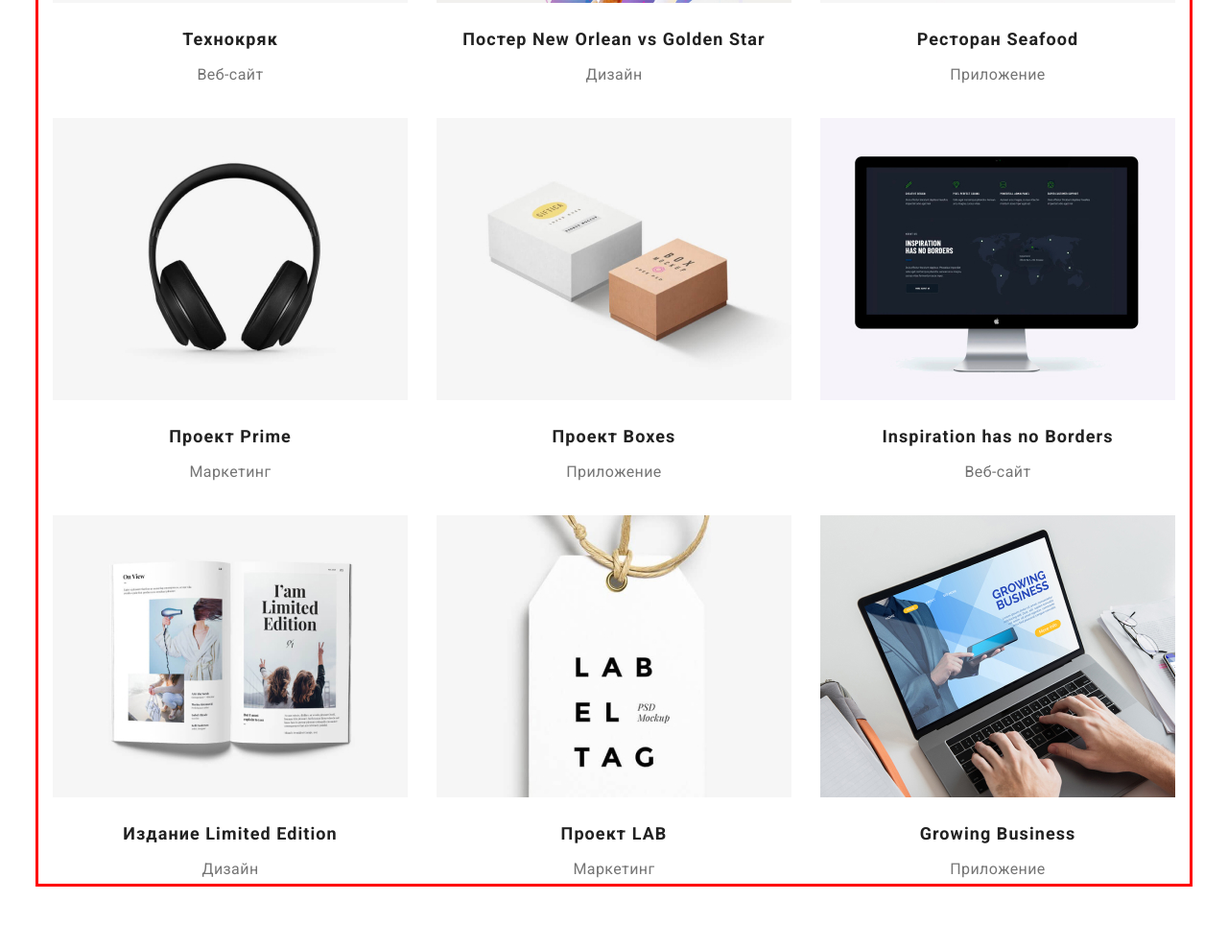
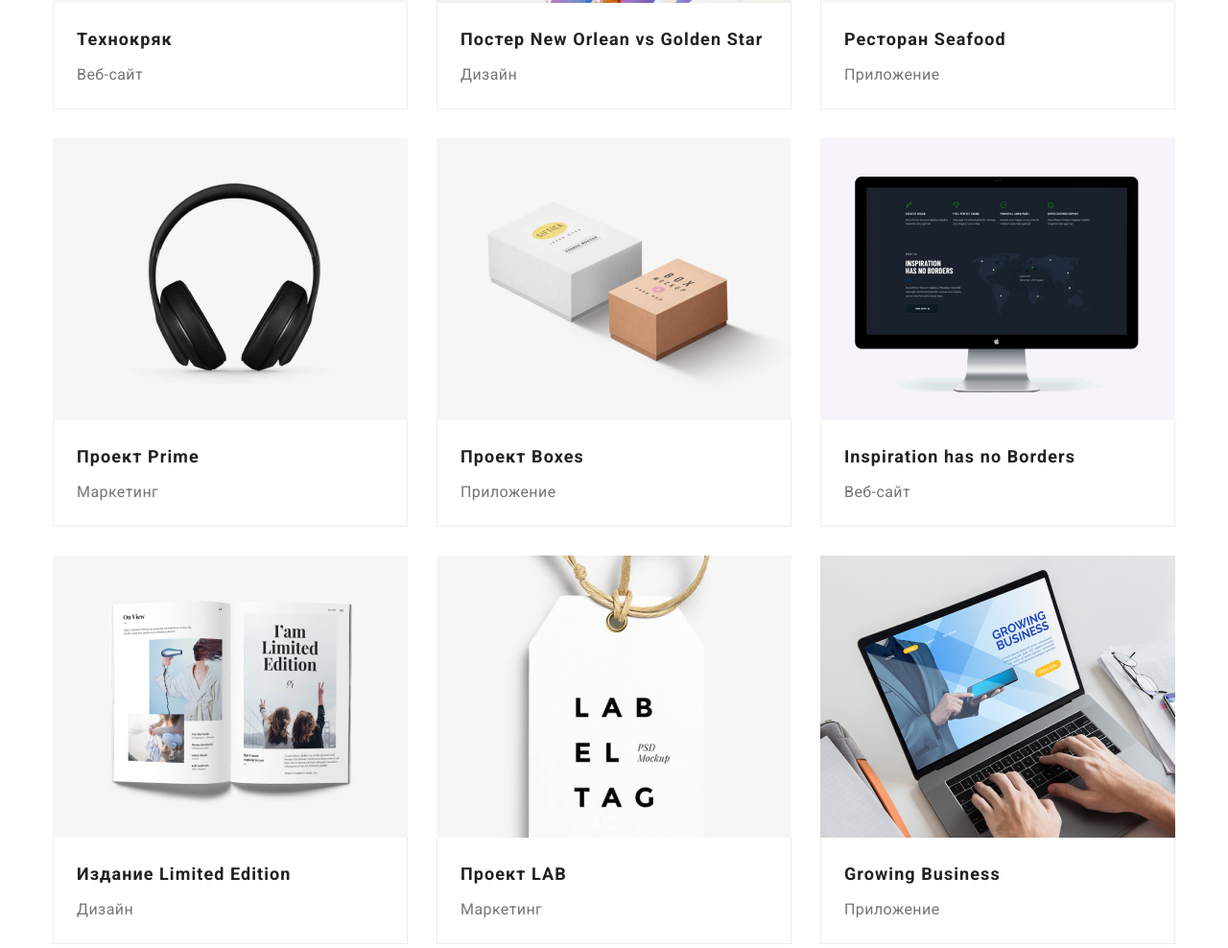
Before and after one commit to OlyaVerbetska/goit-markup-hw-03, a plain HTML site: page portfolio.html in a window 1280 px wide. Shown: the part 553-1541 px from the top of the page at 96% size. Drawn offline with nearby package versions, Linux system fonts and the light colour scheme.

Commit message:
Исправляет ошибки
Поправила код и стили для страницы Портфолио

```diff
--- a/css/styles.css
+++ b/css/styles.css
@@ -9,6 +9,7 @@
   --button-bg: #f5f4fa;
   --bg-color-dark: #2f303a;
   --bg-color-light: #f5f4fa;
+  --border-cards: #eeeeee;
 }
 body {
   font-family: Roboto, sans-serif;
@@ -22,9 +23,6 @@ a {
 img {
   display: block;
   margin-bottom: 0px;
-}
-section {
-  outline: 2px solid blue;
 }
 h1,
 h2,
@@ -41,8 +39,8 @@ h3 {
   padding-right: 15px;
   margin-left: auto;
   margin-right: auto;
-  /* визуальная обводка */
-  outline: 3px solid red;
+
+  /* outline: 3px solid red; */
 }
 .flexbox {
   display: flex;
@@ -52,7 +50,6 @@ h3 {
   padding-inline-start: 0px;
   margin-top: 0px;
   margin-bottom: 0px;
-  /* outline: 2px solid green; */
 }
 /* header links */
 .link {
@@ -68,7 +65,7 @@ h3 {
   padding-top: 24px;
   padding-bottom: 25px;
   margin-right: 93px;
-  outline: 2px solid tomato;
+  /* outline: 2px solid tomato; */
 
   font-family: Raleway, sans-serif;
   font-weight: 700;
@@ -90,6 +87,7 @@ h3 {
   display: inline-block;
   padding-top: 32px;
   padding-bottom: 32px;
+
   color: var(--title-text-color);
 }
 .contacts {
@@ -117,11 +115,12 @@ h3 {
 
 /* hero */
 .hero {
-  /* фон для видимости белого текста заголовка */
-  background-color: var(--bg-color-dark);
   /* для красоты */
   height: 600px;
   padding-top: 200px;
+
+  /* фон для видимости белого текста заголовка */
+  background-color: var(--bg-color-dark);
 }
 .hero .container {
   max-width: 700px;
@@ -131,13 +130,14 @@ h3 {
 }
 .hero-title {
   margin-bottom: 30px;
-  /* max-width: 700px; */
   text-align: center;
+
   font-weight: 900;
   font-size: 44px;
   line-height: 1.36;
   letter-spacing: 0.06em;
   text-transform: uppercase;
+
   color: var(--contrast-white-color);
 }
 .hero-button {
@@ -147,6 +147,7 @@ h3 {
   padding-bottom: 10px;
   padding-right: 32px;
   padding-left: 32px;
+
   border-radius: 4px;
   box-shadow: 0px 4px 4px rgba(0, 0, 0, 0.15);
 
@@ -180,7 +181,6 @@ h3 {
 
   font-weight: 700;
   line-height: 1.15;
-
   text-transform: uppercase;
 
   color: var(--title-text-color);
@@ -217,6 +217,7 @@ h3 {
 .team {
   padding-top: 94px;
   padding-bottom: 94px;
+
   background-color: var(--bg-color-light);
 }
 .team .list {
@@ -230,6 +231,7 @@ h3 {
 
   box-shadow: 0px 1px 3px rgba(0, 0, 0, 0.12), 0px 1px 1px rgba(0, 0, 0, 0.14), 0px 2px 1px rgba(0, 0, 0, 0.2);
   border-radius: 0px 0px 4px 4px;
+
   background-color: var(--contrast-white-color);
 }
 .team .list .item:nth-child(4n) {
@@ -328,14 +330,10 @@ h3 {
 
   color: var(--title-text-color);
 
-  box-shadow: none;
-
-  /* border-bottom-color: var(--bg-color-light); */
   background-color: var(--bg-color-light);
   border-radius: 4px;
-  border-color: var(--bg-color-light);
+
   border: 0px;
-  /* border-bottom-style: none; */
 }
 .portfolio-filter:not(:last-child) {
   margin-right: 8px;
@@ -346,6 +344,8 @@ h3 {
 .portfolio-filter:active {
   color: var(--contrast-white-color);
   background-color: var(--accent-color);
+  box-shadow: 0px 3px 1px rgba(0, 0, 0, 0.1), 0px 1px 2px rgba(0, 0, 0, 0.08), 0px 2px 2px rgba(0, 0, 0, 0.12);
+  border: 0px;
 }
 .portfolio-filter:hover {
   cursor: pointer;
@@ -353,6 +353,7 @@ h3 {
 /* Результаты фильтра */
 .portfolio .list {
   flex-wrap: wrap;
+  box-sizing: border-box;
 }
 
 .portfolio .list .item {
@@ -367,22 +368,28 @@ h3 {
 .portfolio .list .item:nth-last-child(-n + 3) {
   margin-bottom: 0px;
 }
-.portfolio-pic {
-  margin-bottom: 20px;
+
+.portfolio-text {
+  border: 1px solid var(--border-cards);
+  padding-top: 20px;
+  padding-bottom: 20px;
+  padding-right: 24px;
+  padding-left: 24px;
+  text-align: left;
+  border-top: 0px;
 }
+
 .portfolio h2 {
-  text-align: center;
   margin-bottom: 4px;
-
-  color: var(--title-text-color);
 
   font-weight: 700;
   font-size: 18px;
   line-height: 2;
   letter-spacing: 0.06em;
+
+  color: var(--title-text-color);
 }
 .portfolio p {
-  text-align: center;
   margin-top: 0px;
   margin-bottom: 0px;
 
--- a/portfolio.html
+++ b/portfolio.html
@@ -60,65 +60,93 @@
           <ul class="list flexbox">
             <li class="item">
               <a href="">
-                <img class="portfolio-pic" src="./images/portfolio-1.jpg" alt="Веб сайт Tехнокряк" />
+                <img src="./images/portfolio-1.jpg" alt="Веб сайт Tехнокряк" />
+
+                <div class="portfolio-text">
                   <h2>Технокряк</h2>
                   <p>Веб-сайт</p>
+                </div>
               </a>
             </li>
+
             <li class="item">
               <a href="">
                 <img class="portfolio-pic" src="./images/portfolio-2.jpg" alt="Постер New Orlean vs Golden Star" />
+                <div class="portfolio-text">
                   <h2>Постер New Orlean vs Golden Star</h2>
                   <p>Дизайн</p>
+                </div>
               </a>
             </li>
+
             <li class="item">
               <a href=""
                 ><img class="portfolio-pic" src="./images/portfolio-3.jpg" alt="Ресторан Seafood" />
+                <div class="portfolio-text">
                   <h2>Ресторан Seafood</h2>
                   <p>Приложение</p>
+                </div>
               </a>
             </li>
+
             <li class="item">
               <a href="">
                 <img class="portfolio-pic" src="./images/portfolio-4.jpg" alt="Проект Prime" />
+                <div class="portfolio-text">
                   <h2>Проект Prime</h2>
                   <p>Маркетинг</p>
+                </div>
               </a>
             </li>
+
             <li class="item">
-              <a href=""
-                ><img class="portfolio-pic" src="./images/portfolio-5.jpg" alt="Проект Boxes" />
+              <a href="">
+                <img class="portfolio-pic" src="./images/portfolio-5.jpg" alt="Проект Boxes" />
+                <div class="portfolio-text">
                   <h2>Проект Boxes</h2>
                   <p>Приложение</p>
+                </div>
               </a>
             </li>
+
             <li class="item">
-              <a href=""
-                ><img class="portfolio-pic" src="./images/portfolio-6.jpg" alt="Inspiration has no Borders" />
+              <a href="">
+                <img class="portfolio-pic" src="./images/portfolio-6.jpg" alt="Inspiration has no Borders" />
+                <div class="portfolio-text">
                   <h2>Inspiration has no Borders</h2>
                   <p>Веб-сайт</p>
+                </div>
               </a>
             </li>
+
             <li class="item">
-              <a href=""
-                ><img class="portfolio-pic" src="./images/portfolio-7.jpg" alt="Издание Limited Edition" />
+              <a href="">
+                <img class="portfolio-pic" src="./images/portfolio-7.jpg" alt="Издание Limited Edition" />
+                <div class="portfolio-text">
                   <h2>Издание Limited Edition</h2>
                   <p>Дизайн</p>
+                </div>
               </a>
             </li>
+
             <li class="item">
-              <a href=""
-                ><img class="portfolio-pic" src="./images/portfolio-8.jpg" alt="Проект LAB" />
+              <a href="">
+                <img class="portfolio-pic" src="./images/portfolio-8.jpg" alt="Проект LAB" />
+                <div class="portfolio-text">
                   <h2>Проект LAB</h2>
                   <p>Маркетинг</p>
+                </div>
               </a>
             </li>
+
             <li class="item">
-              <a href=""> <img class="portfolio-pic" src="./images/portfolio-9.jpg" alt="Growing Business" /></a>
+              <a href="">
+                <img class="portfolio-pic" src="./images/portfolio-9.jpg" alt="Growing Business" />
+                <div class="portfolio-text">
                   <h2>Growing Business</h2>
                   <p>Приложение</p>
-              <a href=""> </a>
+                </div>
+              </a>
             </li>
           </ul>
         </div>
```
Lines whose indentation alone changed are shown as unchanged.
